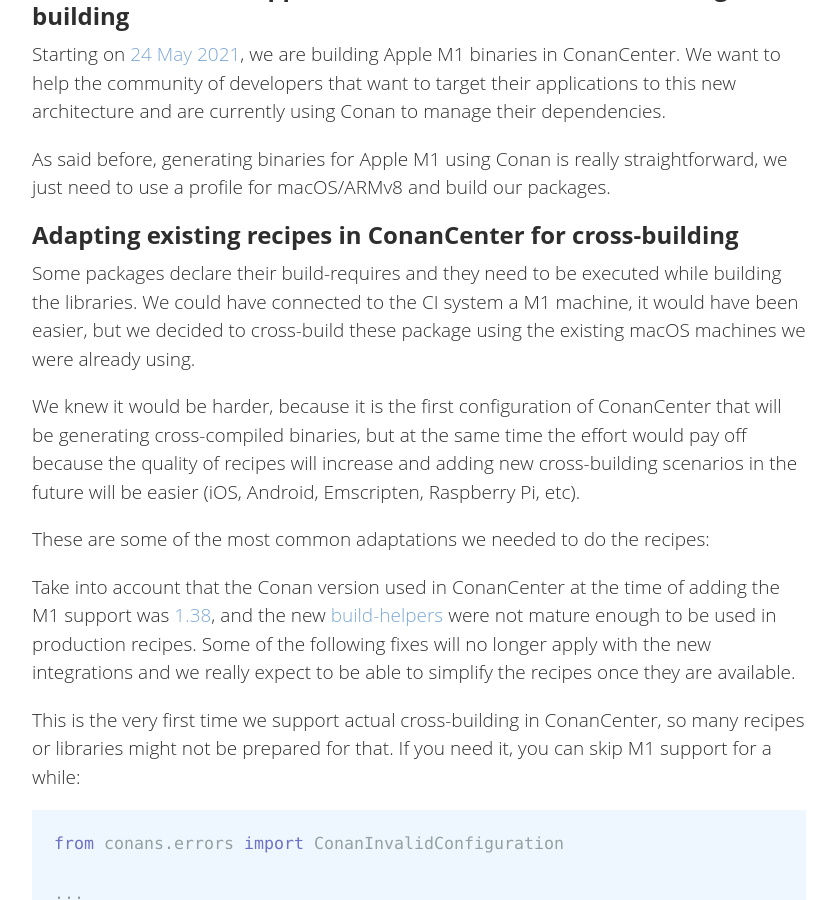
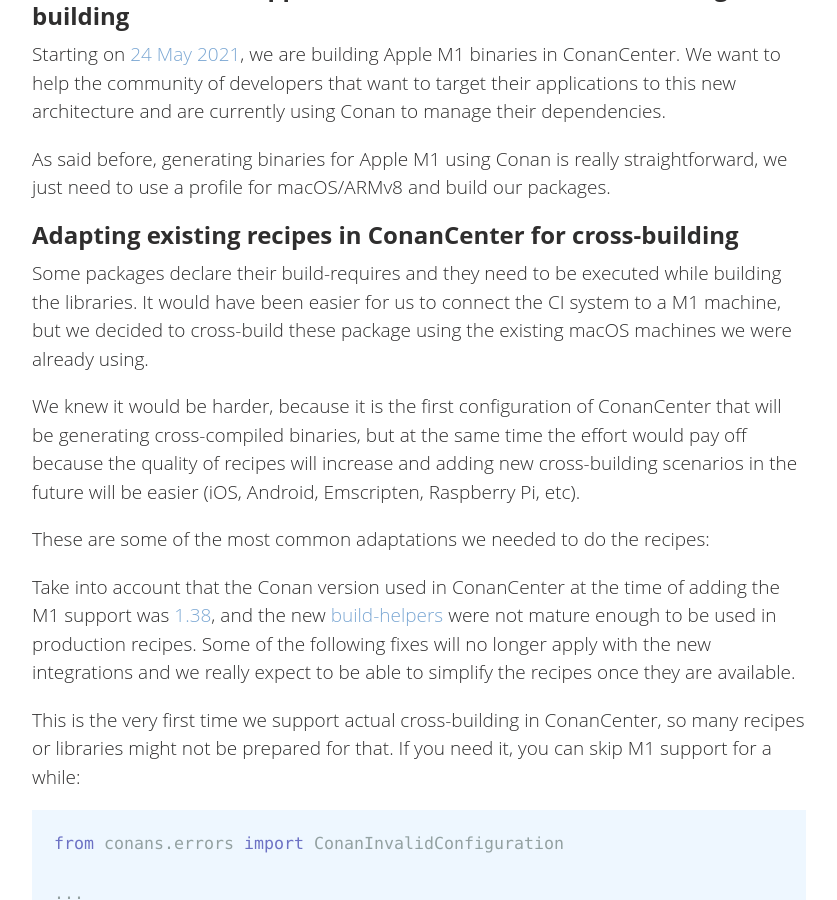
Before and after one commit to conan-io/conan-io.github.io, a Jekyll site: the page built from _posts/2021-09-06-m1.markdown, in a window 1280 px wide and 900 px high, scrolled down 1808 px. Shown: the whole window, without its empty margins (20-857 px from the left). Built offline with Jekyll 4.4.1, drawn with Linux system fonts in a browser that asks for light colours; comment, search, counter and statistics services are not loaded.

Commit message:
Update _posts/2021-09-06-m1.markdown

```diff
--- a/_posts/2021-09-06-m1.markdown
+++ b/_posts/2021-09-06-m1.markdown
@@ -68,8 +68,8 @@ As said before, generating binaries for Apple M1 using Conan is really straightf
 ## Adapting existing recipes in ConanCenter for cross-building
 
 Some packages declare their build-requires and they need to be executed while
- building the libraries. We could have connected to the CI system a M1 machine,
- it would have been easier, but we decided to cross-build these package using the
+ building the libraries. It would have been easier for us to connect the CI system to a M1
+ machine, but we decided to cross-build these package using the
  existing macOS machines we were already using.
 
 We knew it would be harder, because it is the first configuration of ConanCenter
```
